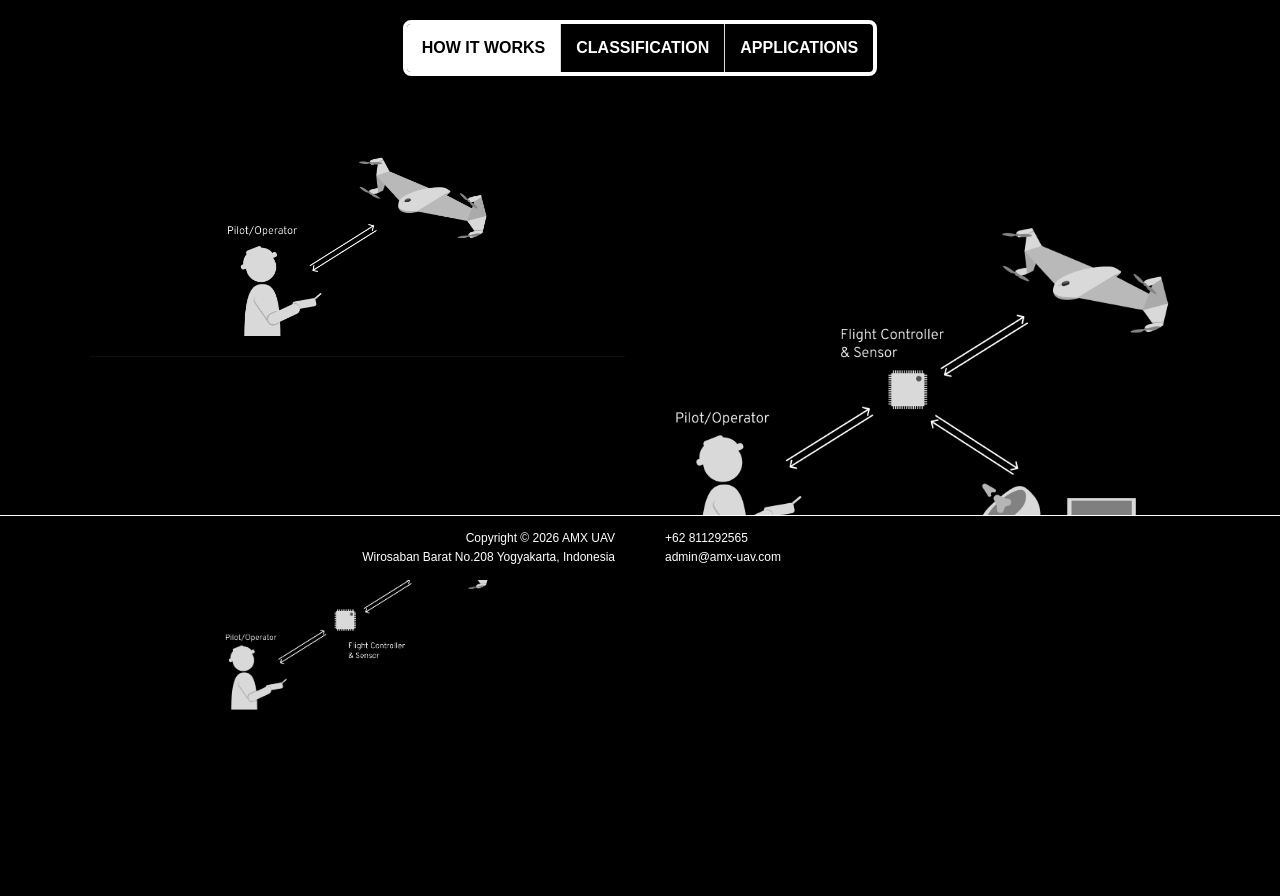
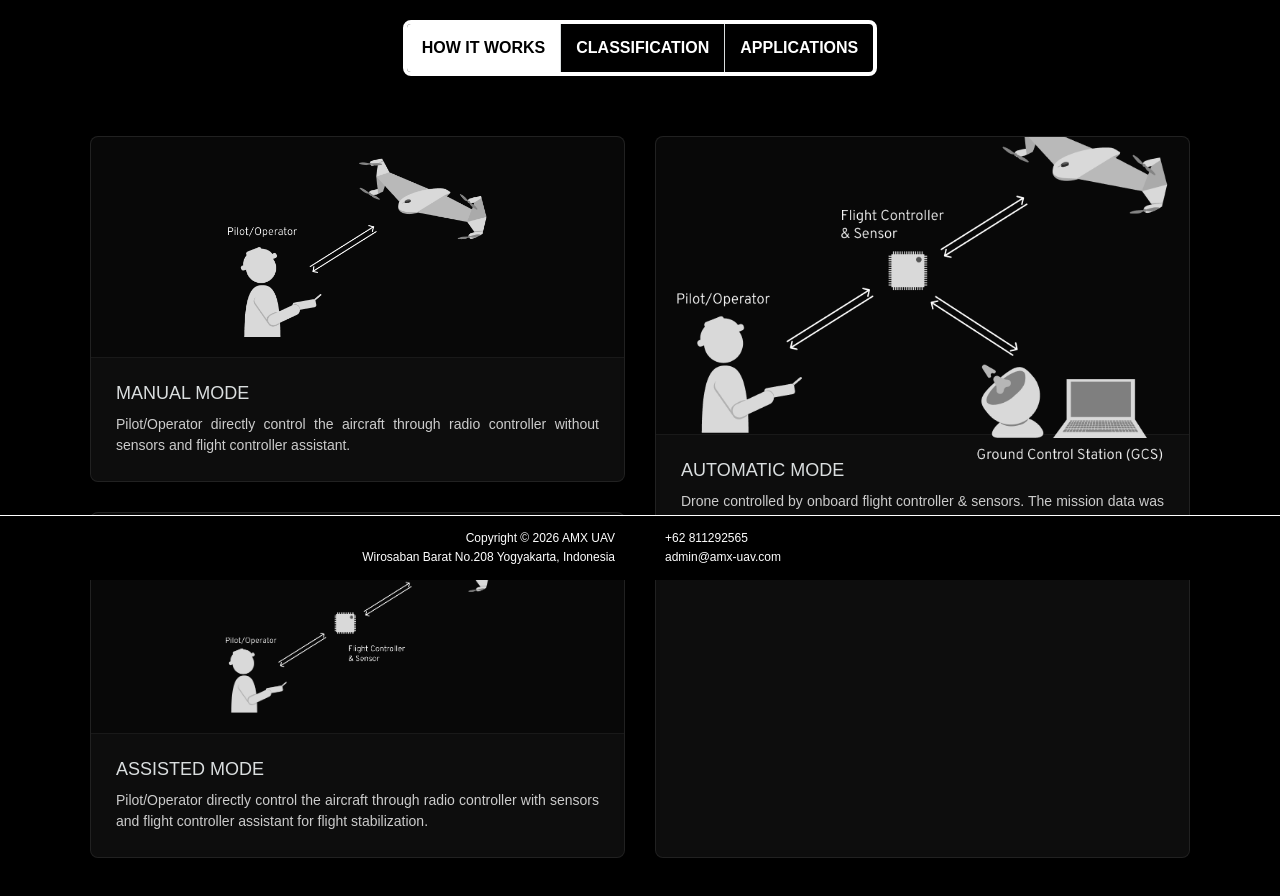
Before and after one commit to nasgmr/website-amx-next, a Next.js app: page /products/dronepedia/how-it-works in a window 1280 px wide. Shown: the part 220-1116 px from the top of the page. Built offline with nearby package versions, Linux system fonts and the light colour scheme; a web font is replaced by a local one.

Commit message:
fix: dronepedia how it works boxes

```diff
--- a/src/app/products/dronepedia/how-it-works/page.js
+++ b/src/app/products/dronepedia/how-it-works/page.js
@@ -11,50 +11,50 @@ export default function HowItWorksPage() {
       <DronepediaSubNav active="how-it-works" />
 
       <div className="dronepedia-content">
-        <div
-          className="pdf-style-grid"
-          style={{ display: 'grid', gridTemplateColumns: '1fr 1fr', gap: '30px', maxWidth: '1100px', margin: '0 auto', alignItems: 'stretch' }}
-        >
+        <div className="pdf-style-grid">
+
           {/* Left Column */}
-          <div className="grid-col-left" style={{ display: 'flex', flexDirection: 'column', gap: '30px' }}>
+          <div className="grid-col-left">
             {/* Manual Mode */}
-            <div style={{ borderRadius: '8px', display: 'flex', flexDirection: 'column', overflow: 'hidden', height: '100%' }}>
-              <div style={{ padding: '20px', display: 'flex', justifyContent: 'center', alignItems: 'center', minHeight: '220px' }}>
+            <div className="mode-card">
+              <div className="mode-img-box">
                 {/* eslint-disable-next-line @next/next/no-img-element */}
-                <img src="/img/manual mode.png" style={{ width: '100%', height: '180px', objectFit: 'contain' }} alt="Manual Mode" />
+                <img src="/img/manual mode.png" alt="Manual Mode" />
               </div>
-              <div style={{ padding: '25px', borderTop: '1px solid rgba(255, 255, 255, 0.05)', flexGrow: 1 }}>
-                <h3 style={{ margin: '0 0 10px 0', fontSize: '18px', textTransform: 'uppercase' }}>Manual Mode</h3>
-                <p style={{ fontSize: '14px', lineHeight: '1.5', margin: 0, textAlign: 'justify' }}>Pilot/Operator directly control the aircraft through radio controller without sensors and flight controller assistant.</p>
+              <div className="mode-info">
+                <h3>Manual Mode</h3>
+                <p>Pilot/Operator directly control the aircraft through radio controller without sensors and flight controller assistant.</p>
               </div>
             </div>
 
             {/* Assisted Mode */}
-            <div style={{ borderRadius: '8px', display: 'flex', flexDirection: 'column', overflow: 'hidden', height: '100%' }}>
-              <div style={{ padding: '20px', display: 'flex', justifyContent: 'center', alignItems: 'center', minHeight: '220px' }}>
+            <div className="mode-card">
+              <div className="mode-img-box">
                 {/* eslint-disable-next-line @next/next/no-img-element */}
-                <img src="/img/assisted mode.png" style={{ width: '100%', height: '180px', objectFit: 'contain' }} alt="Assisted Mode" />
+                <img src="/img/assisted mode.png" alt="Assisted Mode" />
               </div>
-              <div style={{ padding: '25px', flexGrow: 1 }}>
-                <h3 style={{ margin: '0 0 10px 0', fontSize: '18px', textTransform: 'uppercase' }}>Assisted Mode</h3>
-                <p style={{ fontSize: '14px', lineHeight: '1.5', margin: 0, textAlign: 'justify' }}>Pilot/Operator directly control the aircraft through radio controller with sensors and flight controller assistant for flight stabilization.</p>
+              <div className="mode-info">
+                <h3>Assisted Mode</h3>
+                <p>Pilot/Operator directly control the aircraft through radio controller with sensors and flight controller assistant for flight stabilization.</p>
               </div>
             </div>
           </div>
 
           {/* Right Column */}
-          <div className="grid-col-right" style={{ display: 'flex', flexDirection: 'column', width: '100%' }}>
-            <div style={{ borderRadius: '8px', height: '100%', display: 'flex', flexDirection: 'column', overflow: 'hidden' }}>
-              <div style={{ flex: 1, display: 'flex', alignItems: 'center', justifyContent: 'center', padding: '20px' }}>
+          <div className="grid-col-right">
+            {/* Automatic Mode */}
+            <div className="mode-card auto-card">
+              <div className="mode-img-box auto-img-box">
                 {/* eslint-disable-next-line @next/next/no-img-element */}
-                <img src="/img/automatic mode.png" style={{ width: '100%', maxHeight: '380px', objectFit: 'contain' }} alt="Automatic Mode" />
+                <img src="/img/automatic mode.png" alt="Automatic Mode" className="large-img" />
               </div>
-              <div style={{ padding: '25px', minHeight: '180px' }}>
-                <h3 style={{ margin: '0 0 10px 0', fontSize: '18px', textTransform: 'uppercase' }}>Automatic Mode</h3>
-                <p style={{ fontSize: '14px', lineHeight: '1.5', margin: 0, textAlign: 'justify' }}>Drone controlled by onboard flight controller & sensors. The mission data was entered by operator, then drone can fly autonomously. While flying, operator can monitor and change the mission parameter through GCS. In emergency condition, operator can take over the drone control (manual/assisted mode).</p>
+              <div className="mode-info auto-info">
+                <h3>Automatic Mode</h3>
+                <p>Drone controlled by onboard flight controller & sensors. The mission data was entered by operator, then drone can fly autonomously. While flying, operator can monitor and change the mission parameter through GCS. In emergency condition, operator can take over the drone control (manual/assisted mode).</p>
               </div>
             </div>
           </div>
+
         </div>
       </div>
     </main>
--- a/src/css/style.css
+++ b/src/css/style.css
@@ -1150,6 +1150,7 @@ body {
   display: grid;
   grid-template-columns: 1fr 1fr;
   gap: 30px;
+  width: 100%;
   max-width: 1100px;
   margin: 0 auto;
   align-items: stretch;
@@ -1164,14 +1165,13 @@ body {
 .grid-col-right {
   display: flex;
   flex-direction: column;
-  gap: 30px;
+  width: 100%;
 }
 
 .mode-card {
-  background-color: #FFFFFF;
-  border: 1px solid #FFFFFF;
+  background-color: rgba(255, 255, 255, 0.03);
+  border: 1px solid rgba(255, 255, 255, 0.1);
   border-radius: 8px;
-  text-align: left;
   display: flex;
   flex-direction: column;
   overflow: hidden;
@@ -1183,44 +1183,54 @@ body {
 }
 
 .mode-img-box {
-  width: 100%;
-  height: 300px;
   padding: 20px;
-  box-sizing: border-box;
   display: flex;
   justify-content: center;
   align-items: center;
+  min-height: 220px;
+  box-sizing: border-box;
 }
 
 .auto-img-box {
-  max-width: 100%;
-  max-height: 400px;
+  flex: 1;
 }
 
 .mode-img-box img {
   width: 100%;
-  height: 100%;
+  height: 180px;
   object-fit: contain;
   display: block;
 }
 
+.mode-img-box img.large-img {
+  height: auto;
+  max-height: 380px;
+}
+
 .mode-info {
   padding: 25px;
+  background-color: rgba(255, 255, 255, 0.02);
+  border-top: 1px solid rgba(255, 255, 255, 0.05);
   flex-grow: 1;
 }
 
+.auto-info {
+  min-height: 180px;
+}
+
 .mode-info h3 {
-  color: #000000;
+  color: #DADEDF;
   margin: 0 0 10px 0;
-  font-size: 20px;
+  font-size: 18px;
   text-transform: uppercase;
 }
 
 .mode-info p {
-  color: #000000;
+  color: #CCCCCC;
   font-size: 14px;
-  line-height: 1.6;
+  line-height: 1.5;
   margin: 0;
+  text-align: justify;
 }
 
 /* DRONEPEDIA - CLASSIFICATION PAGE */
```
